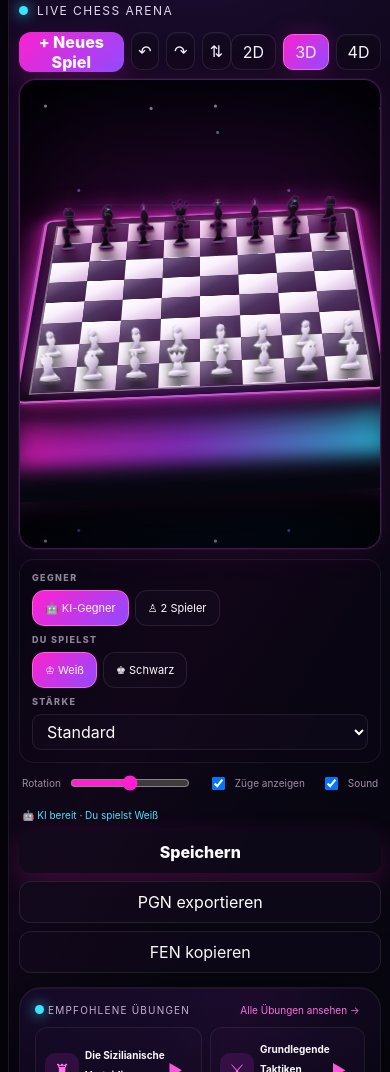
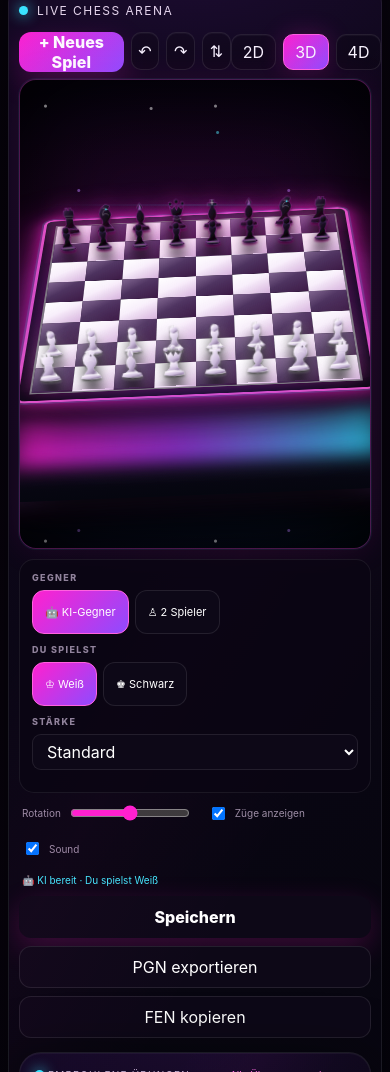
Before and after one commit to larajacqueline-volkmer/larajacqueline-volkmer.github.io, a plain HTML site: page studio-apps/chess-strategic/index.html in a window 390 px wide. Shown: the part 928-2000 px from the top of the page. Drawn offline with Linux system fonts and the light colour scheme.

Commit message:
Fix mobile chess controls and scrolling

```diff
--- a/studio-apps/chess-strategic/styles.css
+++ b/studio-apps/chess-strategic/styles.css
@@ -375,3 +375,13 @@ main{max-width:1900px;margin:auto;padding:28px 22px 60px}.view{display:none}.vie
   .mode4d .holo-frame{transform:rotateX(59deg) rotateZ(var(--rot,0deg)) translateY(6%) translateZ(12px)}
   .mode4d .pc{transform:translate(-50%,-50%) translateZ(13px) rotateX(-59deg)}
 }
+
+@media (max-width: 760px) {
+  html { scroll-behavior: auto; scroll-padding-top: 84px; scroll-padding-bottom: 100px; }
+  .desktop-hero > * { min-width: 0; width: 100%; }
+  .control-panel { position: relative; display: flex; flex-direction: column; }
+  .control-panel > * { position: relative; min-height: 64px; }
+  .segmented { flex-wrap: wrap; }
+  .choice { min-height: 44px; }
+  button { scroll-margin-top: 90px; scroll-margin-bottom: 110px; }
+}
--- a/studio-apps/chess-strategic/sw.js
+++ b/studio-apps/chess-strategic/sw.js
@@ -1,5 +1,5 @@
 const prefix = "ljv-portfolio-chess-strategic-";
-const cacheName = prefix + "703ef8e00f";
+const cacheName = prefix + "b5f53e5857";
 const assets = [
   "./app.js",
   "./assets/apple-touch-icon.png",
```
